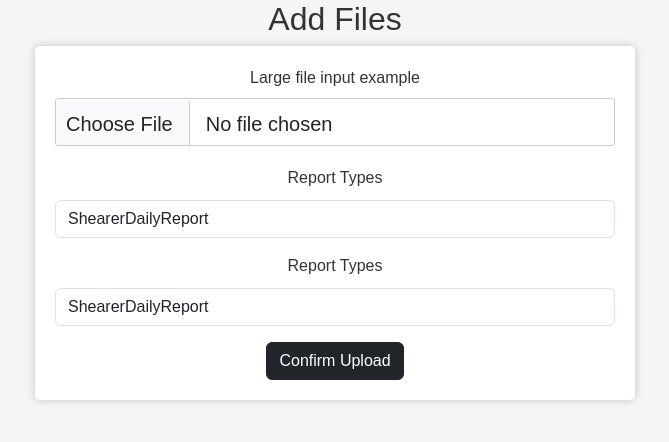
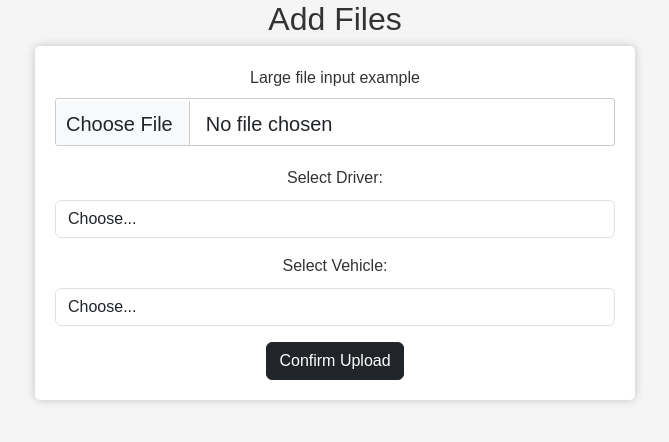
Before and after one commit to ehrenmark/Flask.GPX-Reader, a Flask app: page /upload in a window 1280 px wide. Shown: the part 56-498 px from the top of the page, without its empty margins (305-974 px from the left). Run offline with Flask 3, Linux system fonts and the light colour scheme; a user stored in the database is signed in; some libraries are stand-ins or nearby versions.

Commit message:
stand 22.09
- Dropbox finished

```diff
--- a/templates/upload_files.html
+++ b/templates/upload_files.html
@@ -75,24 +75,32 @@
         <label for="formFileLg" class="form-label">Large file input example</label>
         <input class="form-control form-control-lg" id="formFileLg" type="file">
 
+
         <div class="form-group">
-            <label for="reportType">Report Types</label>
-            <select class="form-control" id="reportType" name="reportType">
-                <option>ShearerDailyReport</option>
-                <option>DailyEngineeringReport</option>
-                <option>WeeklyEngineeringReport</option>
-                <option>ShiftReport</option>
-            </select>
+            <label for="vehicle">Select Driver:</label>
+            <select class="form-control" id="vehicle" name="vehicle">
+            <option>Choose...</option>
+
+            {% for driver in driver_list %}
+                <option value="{{ driver.pid }}">
+                    {{ driver.pid }} - {{ driver.forename }} {{ driver.surname }} - {{ driver.nick }} - {{ driver.email }}
+                </option>
+            {% endfor %}
+        </select>
         </div>
 
+
         <div class="form-group">
-            <label for="reportType2">Report Types</label>
-            <select class="form-control" id="reportType2" name="reportType">
-                <option>ShearerDailyReport</option>
-                <option>DailyEngineeringReport</option>
-                <option>WeeklyEngineeringReport</option>
-                <option>ShiftReport</option>
-            </select>
+            <label for="vehicle">Select Vehicle:</label>
+            <select class="form-control" id="vehicle" name="vehicle">
+            <option value="None">Choose...</option>
+
+            {% for vehicle in vehicle_list %}
+                <option value="{{ vehicle.fzid }}">
+                    {{ vehicle.fzid }} - {{ vehicle.vin }} - {{ vehicle.polkz }}
+                </option>
+            {% endfor %}
+        </select>
         </div>
 
 
--- a/upload_files.py
+++ b/upload_files.py
@@ -10,6 +10,38 @@
 @upload_files.route('/upload', methods=['GET', 'POST'])
 @login_required
 def upload_files_to_db():
+    driver_list = get_drivers()
+    vehicle_list = get_vehicles()
 
 
-    return render_template("upload_files.html", user=current_user)
+    return render_template("upload_files.html",
+                           user=current_user,
+                           driver_list=driver_list,
+                           vehicle_list=vehicle_list)
+
+
+def get_drivers():
+    drivers = Driver.query.all()
+    driver_list = []
+    for driver in drivers:
+        driver_dict = {
+            'pid': driver.pid,
+            'nick': driver.nick,
+            'surname': driver.surname,
+            'forename': driver.forename,
+            'email': driver.email
+        }
+        driver_list.append(driver_dict)
+    return driver_list
+
+def get_vehicles():
+    vehicles = Vehicle.query.all()
+    vehicle_list = []
+    for vehicle in vehicles:
+        vehicle_dict = {
+            'fzid': vehicle.fzid,
+            'polkz': vehicle.polkz,
+            'vin': vehicle.vin
+        }
+        vehicle_list.append(vehicle_dict)
+    return vehicle_list
```
Also changed, not shown: upload_vehicle.py (+6 -3 lines), instance/database.db.
